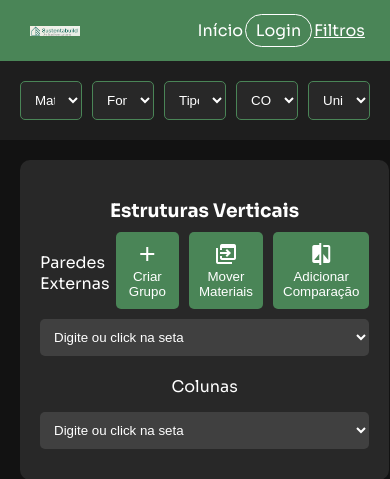
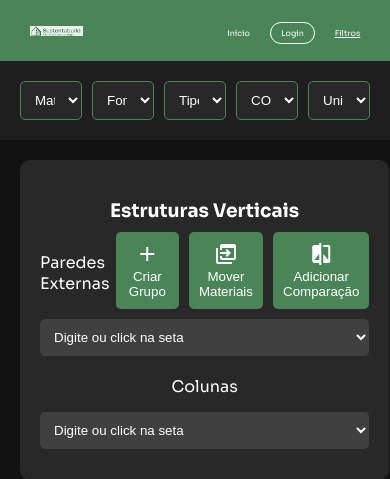
Before and after one commit to lr-guimaraes/Sustentabuild, a PHP site: page /filtros.html in a window 390 px wide; the page is wider, and only the part inside the window is pictured. Shown: the top 479 px of that part. Run offline with PHP 8.4, Linux system fonts and the light colour scheme.

Commit message:
Update styles.css

```diff
--- a/styles.css
+++ b/styles.css
@@ -1177,7 +1177,8 @@ nav ul li a {
         max-width: 30%; /* Reduz o tamanho do logo em telas menores */
     }
 
-    nav ul li {
+    nav ul li a{
         margin-left: 1%; /* Reduz o espaço entre os itens do menu */
+        font-size: 0.5em;
     }
 }
```
